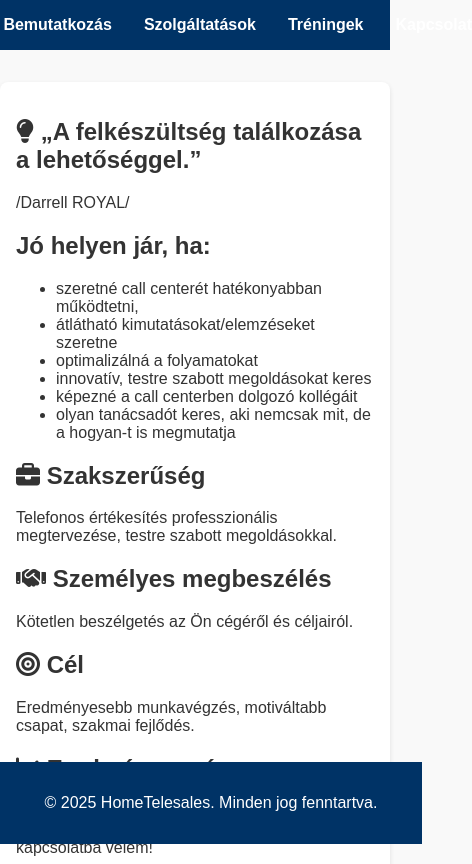
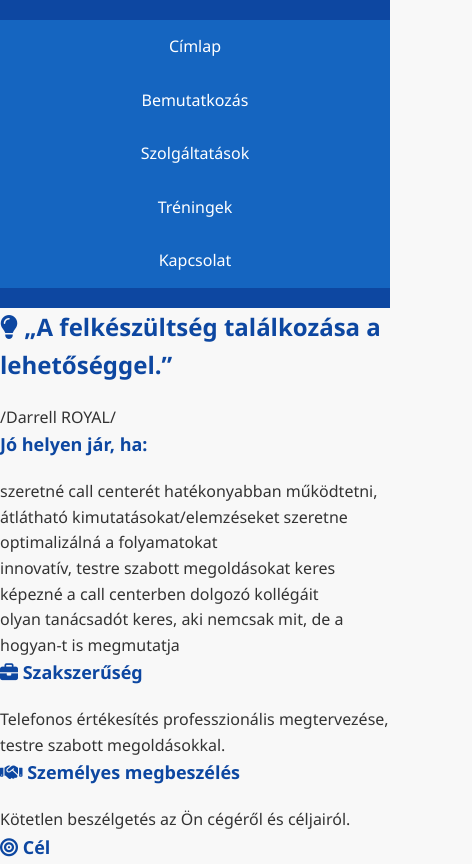
Before and after one commit to rajoniki/Hometelesales, a plain HTML site: page index.html in a window 390 px wide. Shown: the top 864 px of the page, 472 px wide, since content can reach past the window. Drawn offline with Linux system fonts and the light colour scheme.

Commit message:
Update style.css

```diff
--- a/css/style.css
+++ b/css/style.css
@@ -1,46 +1,119 @@
-body {
-  font-family: Arial, sans-serif;
+* {
   margin: 0;
   padding: 0;
-  background: #f9f9f9;
+  box-sizing: border-box;
+}
+
+body {
+  font-family: 'Segoe UI', Tahoma, Geneva, Verdana, sans-serif;
+  line-height: 1.6;
+  background-color: #f8f8f8;
   color: #333;
+  padding: 0;
+  margin: 0;
 }
 
 header {
-  background: #003366;
-  padding: 1rem 0;
+  background-color: #0d47a1;
+  color: white;
+  padding: 20px 0;
+  text-align: center;
+  position: sticky;
+  top: 0;
+  z-index: 1000;
 }
 
 nav ul {
-  list-style: none;
   display: flex;
   justify-content: center;
-  gap: 2rem;
+  list-style: none;
+  flex-wrap: wrap;
+  padding: 0;
   margin: 0;
-  padding: 0;
+  background-color: #1565c0;
 }
 
-nav a {
-  color: #fff;
-  text-decoration: none;
-  font-weight: bold;
+nav ul li {
+  margin: 0;
 }
 
-main {
-  max-width: 800px;
-  margin: 2rem auto;
-  padding: 1rem;
-  background: #fff;
-  border-radius: 8px;
-  box-shadow: 0 2px 5px rgba(0,0,0,0.1);
+nav ul li a {
+  display: block;
+  padding: 14px 20px;
+  color: white;
+  text-decoration: none;
+  transition: background-color 0.3s ease;
 }
 
+nav ul li a:hover,
+nav ul li a.active {
+  background-color: #1976d2;
+}
+
+.container {
+  max-width: 1100px;
+  margin: 20px auto;
+  padding: 20px;
+  background-color: white;
+  box-shadow: 0 2px 5px rgba(0, 0, 0, 0.1);
+}
+
+h1, h2 {
+  margin-bottom: 20px;
+  color: #0d47a1;
+}
+
+.icon {
+  display: inline-block;
+  width: 24px;
+  height: 24px;
+  margin-right: 10px;
+  vertical-align: middle;
+}
+
+.icon img {
+  width: 100%;
+  height: auto;
+}
+
+/* Lábléc */
 footer {
   text-align: center;
-  padding: 1rem;
-  background: #003366;
-  color: white;
-  position: fixed;
-  bottom: 0;
-  width: 100%;
+  padding: 20px;
+  background-color: #eeeeee;
+  margin-top: 40px;
+  font-size: 14px;
+  color: #555;
 }
+
+/* Reszponzív nézet telefonra */
+@media screen and (max-width: 768px) {
+  nav ul {
+    flex-direction: column;
+    align-items: center;
+  }
+
+  nav ul li a {
+    width: 100%;
+    text-align: center;
+  }
+
+  .container {
+    margin: 10px;
+    padding: 15px;
+  }
+
+  header h1 {
+    font-size: 22px;
+    padding: 10px;
+  }
+
+  h2 {
+    font-size: 18px;
+  }
+
+  .icon {
+    width: 20px;
+    height: 20px;
+  }
+}
```
